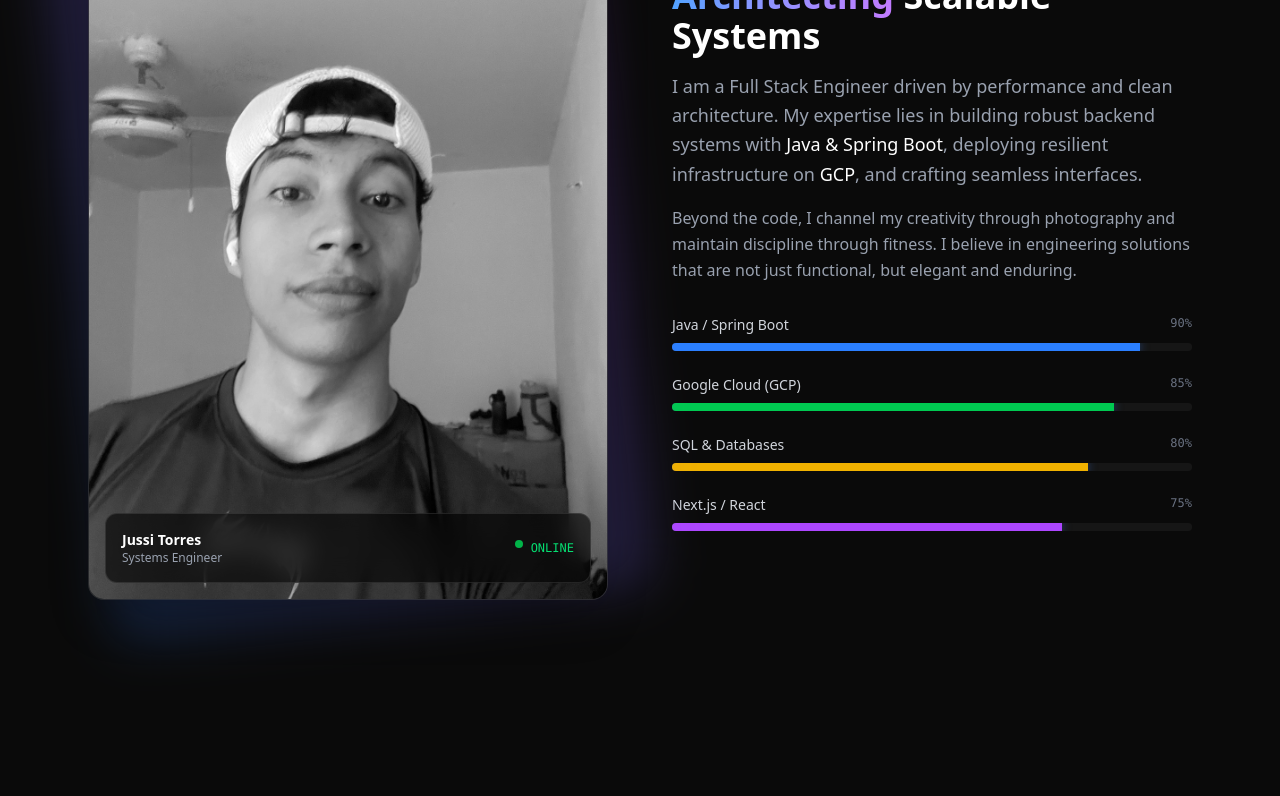
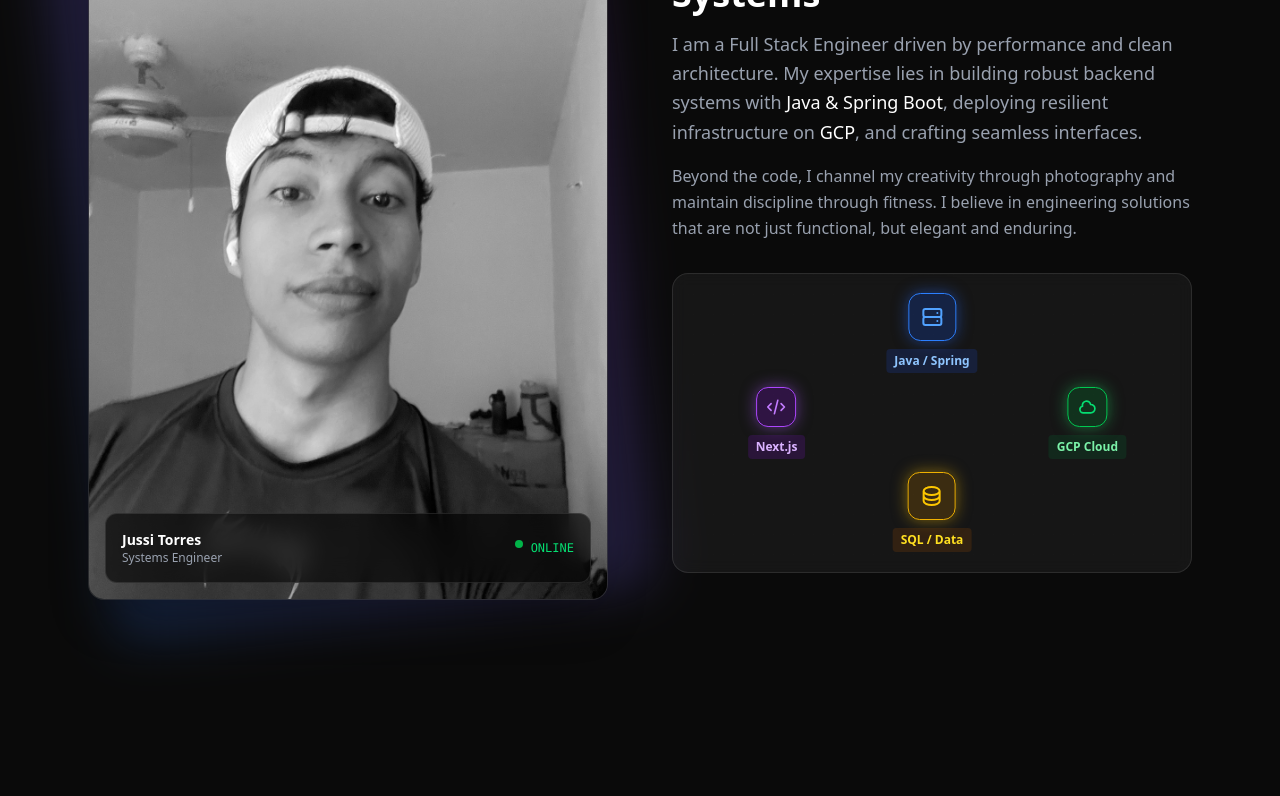
Before and after one commit to JussiTorres/jussi-portfolio, a Next.js app: page / in a window 1280 px wide. Shown: the part 989-1785 px from the top of the page. Built offline with nearby package versions, Linux system fonts and the light colour scheme.

Commit message:
feat: [FIXED] Replace skills list with animated Tech Constellation diagram

```diff
--- a/src/app/components/About.jsx
+++ b/src/app/components/About.jsx
@@ -3,14 +3,6 @@ import { motion } from "framer-motion";
 import Image from "next/image";
 
 export default function About() {
-  // Datos de habilidades organizados para fácil edición
-  const skills = [
-    { name: "Java / Spring Boot", level: 90, color: "bg-blue-500" },
-    { name: "Google Cloud (GCP)", level: 85, color: "bg-green-500" },
-    { name: "SQL & Databases", level: 80, color: "bg-yellow-500" },
-    { name: "Next.js / React", level: 75, color: "bg-purple-500" },
-  ];
-
   return (
     <section id="about" className="py-24 relative bg-neutral-950 overflow-hidden">
 
@@ -33,7 +25,7 @@ export default function About() {
 
           <div className="relative rounded-2xl overflow-hidden border border-white/10 bg-neutral-900/50 shadow-2xl">
             <Image
-              src="/about-me.jpg" // Asegúrate de que esta imagen exista en public/
+              src="/about-me.jpg"
               alt="Jussi Torres"
               width={600}
               height={800}
@@ -80,31 +72,123 @@ export default function About() {
             </p>
           </motion.div>
 
-          {/* Modern Skill Bars */}
-          <div className="space-y-6">
-            {skills.map((skill, index) => (
+          {/* THE TECH CONSTELLATION (Replaces the old bars) */}
+          <div className="relative h-[300px] w-full mt-8 bg-white/5 border border-white/10 rounded-2xl backdrop-blur-sm overflow-hidden">
+
+            {/* Grid Background */}
+            <div className="absolute inset-0 bg-[linear-gradient(to_right,#80808012_1px,transparent_1px),linear-gradient(to_bottom,#80808012_1px,transparent_1px)] bg-[size:20px_20px] opacity-20"></div>
+
+            {/* SVG Connecting Lines */}
+            <svg className="absolute inset-0 w-full h-full pointer-events-none">
+              {/* Lines connecting the nodes (coordinates are approximate percentages) */}
+              <motion.path
+                d="M 50% 20% L 80% 50%" // Top to Right
+                stroke="url(#gradient-line)"
+                strokeWidth="2"
+                fill="none"
+                initial={{ pathLength: 0, opacity: 0 }}
+                whileInView={{ pathLength: 1, opacity: 0.5 }}
+                transition={{ duration: 1.5, delay: 0.5 }}
+              />
+              <motion.path
+                d="M 50% 20% L 20% 50%" // Top to Left
+                stroke="url(#gradient-line)"
+                strokeWidth="2"
+                fill="none"
+                initial={{ pathLength: 0, opacity: 0 }}
+                whileInView={{ pathLength: 1, opacity: 0.5 }}
+                transition={{ duration: 1.5, delay: 0.7 }}
+              />
+              <motion.path
+                d="M 50% 20% L 50% 80%" // Top to Bottom
+                stroke="url(#gradient-line)"
+                strokeWidth="2"
+                fill="none"
+                initial={{ pathLength: 0, opacity: 0 }}
+                whileInView={{ pathLength: 1, opacity: 0.5 }}
+                transition={{ duration: 1.5, delay: 0.9 }}
+              />
+              <motion.path
+                d="M 20% 50% L 50% 80%" // Left to Bottom
+                stroke="url(#gradient-line)"
+                strokeWidth="2"
+                fill="none"
+                initial={{ pathLength: 0, opacity: 0 }}
+                whileInView={{ pathLength: 1, opacity: 0.5 }}
+                transition={{ duration: 1.5, delay: 1.1 }}
+              />
+              <motion.path
+                d="M 80% 50% L 50% 80%" // Right to Bottom
+                stroke="url(#gradient-line)"
+                strokeWidth="2"
+                fill="none"
+                initial={{ pathLength: 0, opacity: 0 }}
+                whileInView={{ pathLength: 1, opacity: 0.5 }}
+                transition={{ duration: 1.5, delay: 1.3 }}
+              />
+
+              <defs>
+                <linearGradient id="gradient-line" x1="0%" y1="0%" x2="100%" y2="0%">
+                  <stop offset="0%" stopColor="#3b82f6" />
+                  <stop offset="100%" stopColor="#a855f7" />
+                </linearGradient>
+              </defs>
+            </svg>
+
+            {/* NODES */}
+
+            {/* Top Node: Backend */}
             <motion.div
-                key={skill.name}
-                initial={{ opacity: 0, x: 50 }}
-                whileInView={{ opacity: 1, x: 0 }}
-                viewport={{ once: true }}
-                transition={{ delay: 0.3 + (index * 0.1) }}
+              className="absolute top-[20%] left-1/2 -translate-x-1/2 -translate-y-1/2 flex flex-col items-center gap-2"
+              initial={{ scale: 0, opacity: 0 }}
+              whileInView={{ scale: 1, opacity: 1 }}
+              transition={{ delay: 0.5, type: "spring" }}
             >
-                <div className="flex justify-between mb-2">
-                  <span className="text-sm font-medium text-gray-300">{skill.name}</span>
-                  <span className="text-xs font-mono text-gray-500">{skill.level}%</span>
+              <div className="w-12 h-12 rounded-xl bg-blue-600/20 border border-blue-500 flex items-center justify-center shadow-[0_0_15px_rgba(37,99,235,0.5)]">
+                <svg className="w-6 h-6 text-blue-400" fill="none" stroke="currentColor" viewBox="0 0 24 24"><path strokeLinecap="round" strokeLinejoin="round" strokeWidth="2" d="M5 12h14M5 12a2 2 0 01-2-2V6a2 2 0 012-2h14a2 2 0 012 2v4a2 2 0 01-2 2M5 12a2 2 0 00-2 2v4a2 2 0 002 2h14a2 2 0 002-2v-4a2 2 0 00-2-2m-2-4h.01M17 16h.01"></path></svg>
               </div>
-                <div className="h-2 bg-white/5 rounded-full overflow-hidden">
+              <span className="text-xs font-bold text-blue-300 bg-blue-900/30 px-2 py-1 rounded">Java / Spring</span>
+            </motion.div>
+
+            {/* Right Node: Cloud */}
             <motion.div
-                    initial={{ width: 0 }}
-                    whileInView={{ width: `${skill.level}%` }}
-                    viewport={{ once: true }}
-                    transition={{ duration: 1, ease: "easeOut", delay: 0.5 }}
-                    className={`h-full ${skill.color} shadow-[0_0_10px_rgba(59,130,246,0.5)]`}
-                  />
+              className="absolute top-[50%] left-[80%] -translate-x-1/2 -translate-y-1/2 flex flex-col items-center gap-2"
+              initial={{ scale: 0, opacity: 0 }}
+              whileInView={{ scale: 1, opacity: 1 }}
+              transition={{ delay: 0.7, type: "spring" }}
+            >
+              <div className="w-10 h-10 rounded-xl bg-green-600/20 border border-green-500 flex items-center justify-center shadow-[0_0_15px_rgba(34,197,94,0.5)]">
+                <svg className="w-5 h-5 text-green-400" fill="none" stroke="currentColor" viewBox="0 0 24 24"><path strokeLinecap="round" strokeLinejoin="round" strokeWidth="2" d="M3 15a4 4 0 004 4h9a5 5 0 10-.1-9.999 5.002 5.002 0 10-9.78 2.096A4.001 4.001 0 003 15z"></path></svg>
               </div>
+              <span className="text-xs font-bold text-green-300 bg-green-900/30 px-2 py-1 rounded">GCP Cloud</span>
             </motion.div>
-            ))}
+
+            {/* Left Node: Frontend */}
+            <motion.div
+              className="absolute top-[50%] left-[20%] -translate-x-1/2 -translate-y-1/2 flex flex-col items-center gap-2"
+              initial={{ scale: 0, opacity: 0 }}
+              whileInView={{ scale: 1, opacity: 1 }}
+              transition={{ delay: 0.9, type: "spring" }}
+            >
+              <div className="w-10 h-10 rounded-xl bg-purple-600/20 border border-purple-500 flex items-center justify-center shadow-[0_0_15px_rgba(168,85,247,0.5)]">
+                <svg className="w-5 h-5 text-purple-400" fill="none" stroke="currentColor" viewBox="0 0 24 24"><path strokeLinecap="round" strokeLinejoin="round" strokeWidth="2" d="M10 20l4-16m4 4l4 4-4 4M6 16l-4-4 4-4"></path></svg>
+              </div>
+              <span className="text-xs font-bold text-purple-300 bg-purple-900/30 px-2 py-1 rounded">Next.js</span>
+            </motion.div>
+
+            {/* Bottom Node: Data */}
+            <motion.div
+              className="absolute top-[80%] left-1/2 -translate-x-1/2 -translate-y-1/2 flex flex-col items-center gap-2"
+              initial={{ scale: 0, opacity: 0 }}
+              whileInView={{ scale: 1, opacity: 1 }}
+              transition={{ delay: 1.1, type: "spring" }}
+            >
+              <div className="w-12 h-12 rounded-xl bg-yellow-600/20 border border-yellow-500 flex items-center justify-center shadow-[0_0_15px_rgba(234,179,8,0.5)]">
+                <svg className="w-6 h-6 text-yellow-400" fill="none" stroke="currentColor" viewBox="0 0 24 24"><path strokeLinecap="round" strokeLinejoin="round" strokeWidth="2" d="M4 7v10c0 2.21 3.582 4 8 4s8-1.79 8-4V7M4 7c0 2.21 3.582 4 8 4s8-1.79 8-4M4 7c0-2.21 3.582-4 8-4s8 1.79 8 4m0 5c0 2.21-3.582 4-8 4s-8-1.79-8-4"></path></svg>
+              </div>
+              <span className="text-xs font-bold text-yellow-300 bg-yellow-900/30 px-2 py-1 rounded">SQL / Data</span>
+            </motion.div>
+
           </div>
 
         </div>
```
Lines whose indentation alone changed are shown as unchanged.
